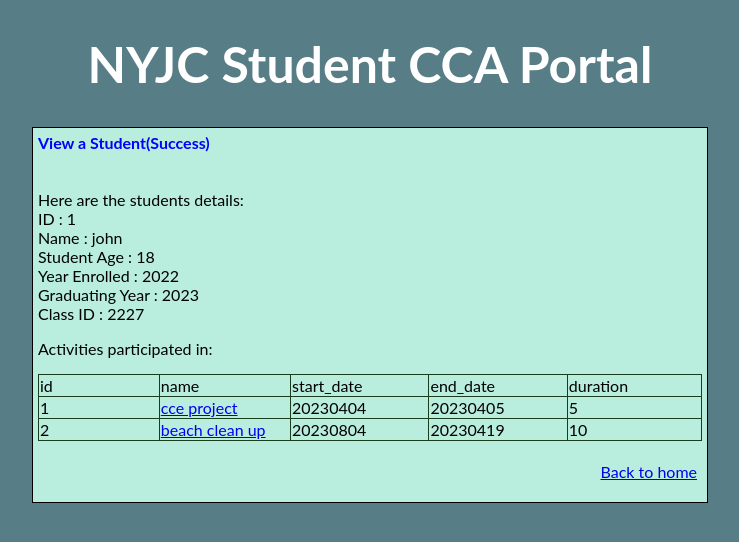
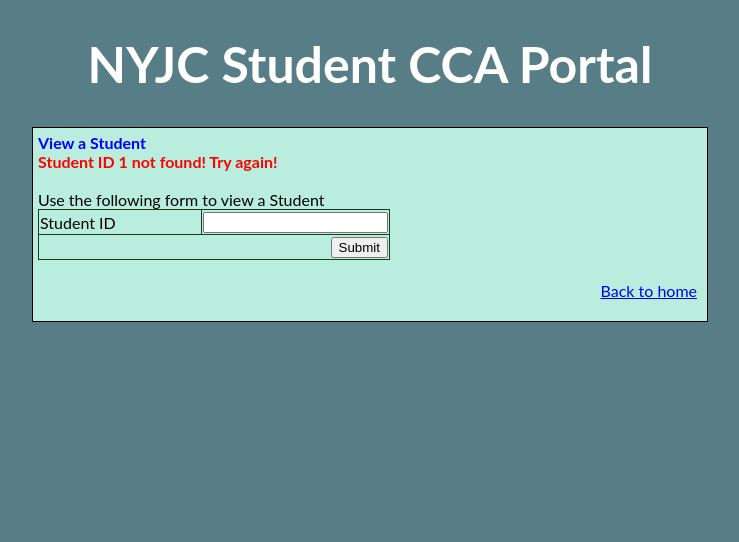
Before and after one commit to Tutlevia/Amongo-Us-Capstone-Project, a Flask app: a page that uses templates/view.html in a window 1280 px wide. Shown: the part 48-590 px from the top of the page, without its empty margins (270-1009 px from the left). Run offline with Flask 2, Linux system fonts and the light colour scheme; data comes from the database, SQL or seed files in the repository; both versions use the stored data as it was after the commit.

Commit message:
i love replit

```diff
--- a/main.py
+++ b/main.py
@@ -6,7 +6,7 @@ subjectCollection = SubjectCollection()
 ccaCollection = CCACollection()
 classCollection = ClassCollection()
 activityCollection = ActivityCollection()
-studentActvityCollection = StudentActivity()
+studentActivityCollection = StudentActivity()
 studentCCACollection = StudentCCA()
 studentSubjectCollection = StudentSubject()
 
@@ -51,11 +51,11 @@ def add_cca():
                            form_data =  dict(request.form)
                           )
     if 'attempted' in request.args:
-        record = {
-            'id': request.form['id'],
-            'name': request.form["name"],
-            'type': request.form['type']
-        }
+        record = dict(request.form)
+
+        for key, value in record.items():
+            record[key] = record[key].strip(" ")
+
         insertSuccess = ccaCollection.insert(record)
 
         if insertSuccess is True:
@@ -108,15 +108,16 @@ def add_activity():
                   "hours": "Hours",
                   "cca" : "CCA"
     }
-    # ccaRecords = CCA.findall()
-    # ccalist = []
-    # for record in ccaRecords:
-    #     ccalist.append(record['name'])
-    ccalist = ["Basketball", "Tchoukball"]
+    ccalist = [{'name':"Basketball",
+                 'id':'1'
+               },
+               {'name':"Tchoukball",
+                'id':'2'
+               }]
     error = " "
 
     if 'confirm' in request.args:
-
+        print(request.form['id'])
         span1 = "Register a new Activity(Submission)"
         span2 = "Please confirm the following details below:"
         return render_template("add.html",
@@ -132,18 +133,14 @@ def add_activity():
                            form_data = dict(request.form)
                           )
     if 'attempted' in request.args:
-        record = {
-            'id': request.form['id'],
-            'name': request.form['name'],
-            'start_date': request.form['start_date'],
-            'end_date': request.form['end_date'],
-            'description' : request.form['description'],
-            'category': request.form['category'],
-            'role': request.form['role'],
-            'award': request.form['award'],
-            'hours': int(request.form['hours']),
-            'cca' : request.form['cca']
-        }
+
+        record = dict(request.form)
+        for key, value in record.items():
+            if(key == 'hours'):
+                record[key] = int(record[key])
+            else:
+                record[key] = record[key].strip(" ")
+
         insertSuccess = activityCollection.insert(record)
 
         if insertSuccess is True:
@@ -158,7 +155,7 @@ def add_activity():
                                form_data =  dict(request.form)
                               )
         else:
-            error = "Error: The activity record already exists in the database!"
+            error = "Error: An activity record with the same ID already exists in the database!"
     return render_template("add.html",
 
                            page_type = 'add_activity',
@@ -195,34 +192,11 @@ def view_student():
     form_header = {"id": "Student ID"}
     error = " "
 
-
     if request.args:
-        # record = SC.find(request.args['id'])
-        record = {
-              "id": '1',
-              "name" : "john",
-              "student_age" : 18,
-              "year_enrolled" : 2022,
-              "graduating_year" : 2023,
-              "class_id" : "2227"
-        }
-        activities = [{
-              "id": 1,
-              "name": "cce project",
-              "start_date": "20230404",
-              "end_date": "20230405",
-              "duration": 5
-        },
-        {
-              "id": 2,
-              "name": "beach clean up",
-              "start_date": "20230804",
-              "end_date": "20230419",
-              "duration": 10
-        }]
+        record = studentCollection.find(request.args['id'])
 
         if record != None:
-
+            activities = studentCollection.viewactivity(request.args['id'])
             span1 = "View a Student(Success)"
             span2 = "Here are the students details:"
             form_header = {
@@ -233,13 +207,20 @@ def view_student():
                 'graduating_year': 'Graduating Year',
                 'class_id': 'Class ID',
             }
-
+            table_header = {
+                'id' : 'Activity ID',
+                'name': 'Name',
+                'start_date': 'Start Date',
+                'end_date': 'End Date',
+                'hours': 'Hours'
+            }
             return render_template("view.html",
                                page_type = 'success_student',
                                title = title,
                                span1 = span1,
                                span2 = span2,
                                form_header = form_header,
+                               table_header = table_header,
                                form_meta={
                                    'action': '/view/student?success',
                                    'method': 'get'
@@ -273,31 +254,11 @@ def view_class():
     span2 = "Use the following form to view a Class"
     form_header = {"id": "Class ID"}
     error = ' '
-    record = {
-        'id' : 1,
-        'name': 2227,
-        'level': 'JC2'
-    }
-    students = [
-        {
-            'id': 1,
-            'name': 'john',
-            'class_id': 2227
-        },
-        {
-            'id': 2,
-            'name': 'nolan',
-            'class_id': 2228
-        }
-
-    ]
-
-
 
     if request.args:
-        # record = SC.find(request.args['id'])
+        record = classCollection.find(request.args['id'])
         if record != None:
-
+            students = classCollection.viewstudent(request.args['id'])
             span1 = "View a Class(Success)"
             span2 = "Here are the Class details:"
             form_header = {
@@ -310,13 +271,12 @@ def view_class():
                                title = title,
                                span1 = span1,
                                span2 = span2,
-                               error = error,
                                form_header = form_header,
                                form_meta={
                                    'action': '',
                                    'method': 'get'
                                },
-                               form_data =  record ,
+                               form_data =  record,
                                students = students
                               )
         else:
@@ -543,8 +503,6 @@ def view_all_activity():
           'end_date': '20230519',
           'duration': '50'
         }
-
-
     ]
 
     return render_template("view_all.html",
@@ -555,15 +513,135 @@ def view_all_activity():
                            form_data = record
                           )
 
+@app.route('/edit/cca', methods = ['POST', 'GET'])
+def edit_cca():
+    title = "Update CCA Membership"
+    span1 = "Update a CCA Membership"
+    span2 = "Use the following form to update a CCA membership:"
+    form_header  = {"student_id": "Student ID"}
+    error = " "
+
+    cca_data = [
+        {
+        "id": "1",
+        "name": "Tchoukball"
+    },
+        {
+        "id": "2",
+        "name": "toiletcleaner"
+        }
+    ]
+
+    if 'attempted' in request.args:
+        # old_record = {"student_id":request.form["student_id"],
+        #               "cca_id":request.form["old_cca_id"]}
+        # new_record = {"student_id":request.form["student_id"],
+        #               "cca_id":request.form["new_cca_id"]}
+        # updateSuccess = studentCCACollection.update(old_record, new_record)
+        updateSuccess = True
+        if updateSuccess is False:
+            error = "Error: The new record already exists in the database!"
+        else:
+            ccaRecord = ccaCollection.find(request.form['new_cca_id'])
+
+            span1 = "Update a CCA Membership (Success)"
+            span2 = "The CCA Membership has been successfully updated!"
+            form_header = {
+                'id':'New CCA ID',
+                'name': 'New Name'
+            }
+
+            return render_template("edit.html",
+                           page_type = 'success',
+                           title = title,
+                           span1 = span1,
+                           span2 = span2,
+                           form_header = form_header,
+                           form_meta={
+                               'action': '/edit/cca?success',
+                               'method': 'get'
+                           },
+                           form_data = {
+                               'id': ccaRecord['id'],
+                               'name': ccaRecord['name']
+                           }
+                           )
+    if 'confirm' in request.args:
+            studentRecord = studentCollection.find(request.form['student_id'])
+            ccaRecord = ccaCollection.find(request.form['cca_id'])
+
+            ccalist = [{'name':"Tchoukball",
+                 'id':'1'
+               },
+               {'name':"toiletcleaner",
+                'id':'2'
+               }]
+
+            return render_template("edit.html",
+                       page_type = 'confirm_cca',
+                       title = title,
+                       span1 = span1,
+                       span2 = span2,
+                       form_header = form_header,
+                       form_meta={
+                           'action': '/edit/cca?attempted',
+                           'method': 'post'
+                       },
+                       form_data =  {
+                           'studentRecord': studentRecord,
+                           'ccaRecord': ccaRecord
+                       },
+                       ccalist = ccalist
+                      )
+
+    if 'check' in request.args or updateSuccess is False:
+        record = studentCollection.find(request.form['student_id'])
+
+        if record is not None:
+            span1 = "Edit a Student"
+            span2 = "Here are the students details to edit:"
+            form_header = {
+                'id': ' Student ID',
+                'name': 'Name'
+            }
+
+            return render_template("edit.html",
+                       page_type = 'check_cca',
+                       title = title,
+                       span1 = span1,
+                       span2 = span2,
+                       form_header = form_header,
+                       error = error,
+                       form_meta={
+                           'action': '/edit/cca?confirm',
+                           'method': 'post'
+                       },
+                       form_data =  record,
+                       cca_data = cca_data
+                      )
 
 
+        else:
+            error = f'Student ID {request.form["id"]} not found! Try again!'
 
-@app.route('/edit/membership')
-def edit_membership():
-    return render_template("edit.html")
+    return render_template("edit.html",
+                           page_type = 'edit_cca',
+                           title = title,
+                           span1 = span1,
+                           span2 = span2,
+                           error = error,
+                           form_header = form_header,
+                           form_meta = {
+                               'action': '/edit/cca?check',
+                               'method': 'post'
+                           },
+                           form_data = {
+                               'student_id':  ' '
+                           }
+                          )
 
-@app.route('/edit/participation')
-def edit_participation():
+@app.route('/edit/activity')
+def edit_activity():
     return render_template("edit.html")
 
 if __name__ == '__main__':
--- a/templates/add.html
+++ b/templates/add.html
@@ -38,7 +38,7 @@
                 <td>
                     <select id = '{{name}}' name = '{{name}}'>
                         {% for cca in ccalist %}
-                            <option value = '{{cca}}'>{{cca}}</option>
+                            <option value = '{{cca["id"]}}'>{{cca["name"]}}</option>
                         {% endfor %}
                     </select>
                 </td>
--- a/templates/header.html
+++ b/templates/header.html
@@ -38,8 +38,8 @@
             EDIT &#9660
         </button>
         <div class="dropdown-content">
-          <a href="/edit/membership">Membership</a>
-          <a href="/edit/participation">Participation</a>
+          <a href="/edit/cca">Membership</a>
+          <a href="/edit/activity">Participation</a>
         </div>
     </div>
 
--- a/templates/view.html
+++ b/templates/view.html
@@ -58,7 +58,7 @@
 
             {% if 'student' in page_type %} <!-- This is for student -->
                 <p> Activities participated in: </p>
-                {%if activities != None %}
+                {% if activities != None %}
                     <table>
                         <tr>
                         {% for header in activities[0].keys() %}
@@ -82,7 +82,7 @@
                     </table>
 
                 {% else %}
-                    <p> No activities found</p>
+                    <p> No activities found.</p>
 
                 {% endif %}
 
@@ -114,7 +114,7 @@
                     </table>
 
                 {% else %}
-                    <p> No class found</p>
+                    <p> No students found.</p>
 
                 {% endif %}
 
@@ -146,7 +146,7 @@
                     </table>
 
                 {% else %}
-                    <p> No CCA found</p>
+                    <p> No students found.</p>
 
                 {% endif %}
 
@@ -181,7 +181,7 @@
                     </table>
 
                 {% else %}
-                    <p> No students found</p>
+                    <p> No students found.</p>
 
                 {% endif %}
 
```
Also changed, not shown: storage.py (+27 -28 lines), templates/edit.html (added, +161 -0 lines), templates/index.html (+2 -10 lines), MyWebApp.db, 2 other files.
